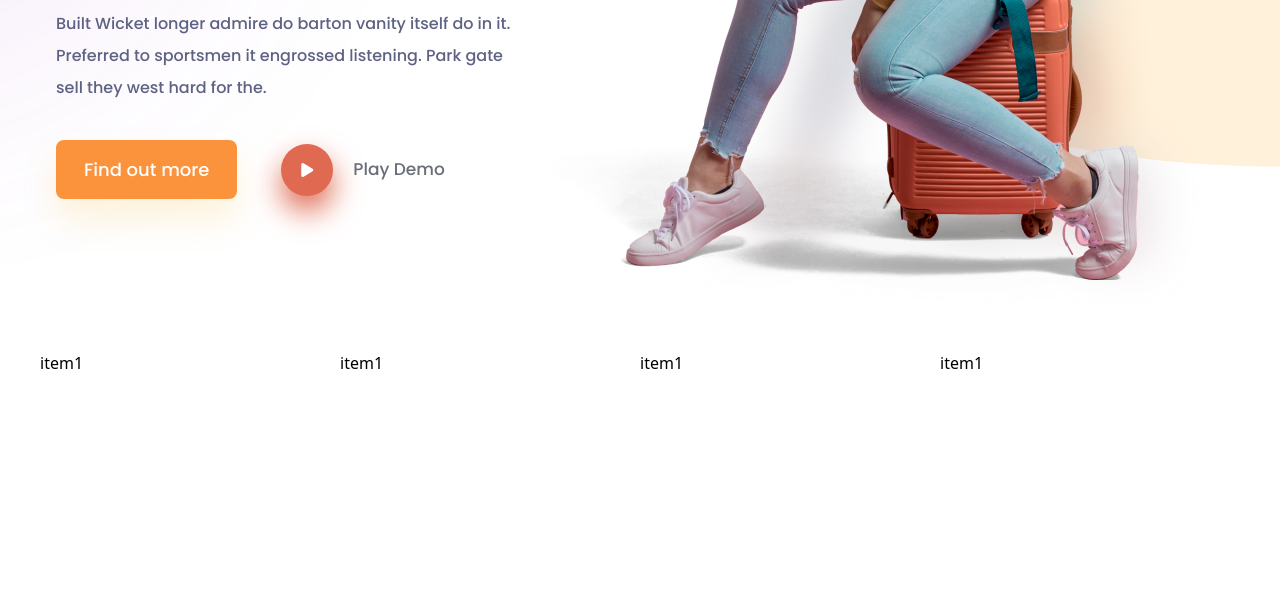
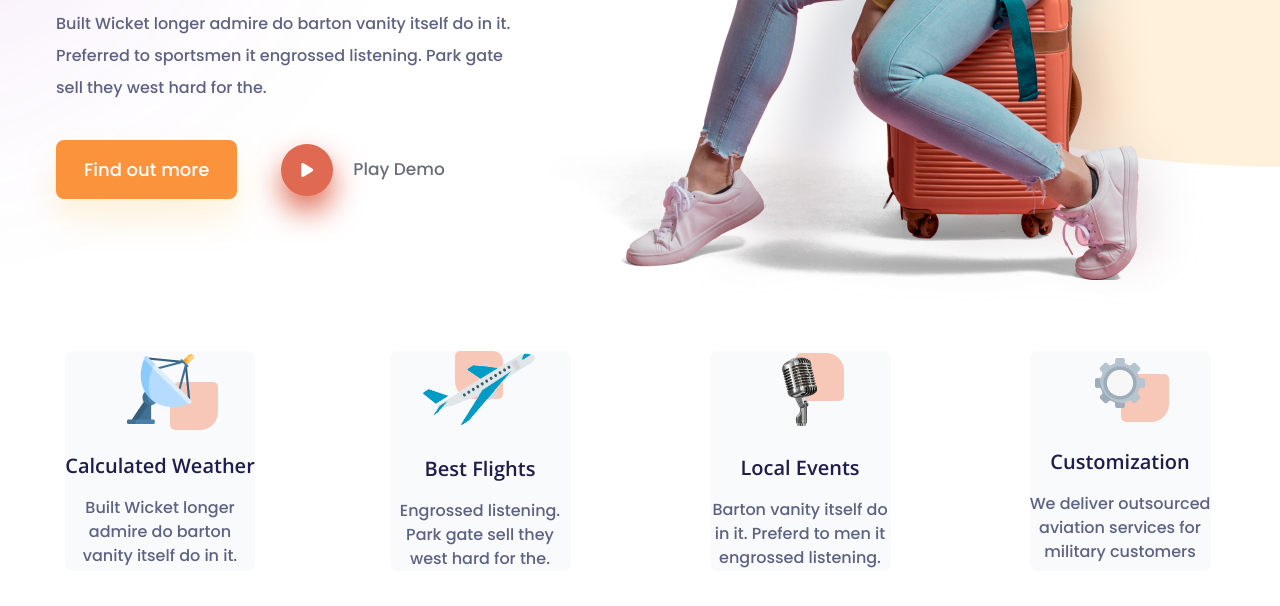
Before and after one commit to basarbr7/travel_tailwind_project1, a website: page src/index.html in a window 1280 px wide. Shown: the part 562-1168 px from the top of the page. Before the commit the page ends 937 px from the top, so only its background shows below. Drawn offline with nearby package versions, Linux system fonts and the light colour scheme; a web font is replaced by a local one.

Commit message:
added service part

```diff
--- a/src/index.html
+++ b/src/index.html
@@ -8,7 +8,7 @@
     <!--============ google font=============== -->
     <link rel="preconnect" href="https://fonts.googleapis.com">
     <link rel="preconnect" href="https://fonts.gstatic.com" crossorigin>
-    <link href="https://fonts.googleapis.com/css2?family=Poppins:ital,wght@0,100;0,200;0,300;0,400;0,500;0,600;0,700;0,800;0,900;1,100;1,200;1,300;1,400;1,500;1,600;1,700;1,800;1,900&family=Volkhov:ital,wght@0,400;0,700;1,400;1,700&display=swap" rel="stylesheet">
+    <link href="https://fonts.googleapis.com/css2?family=Open+Sans:ital,wght@0,300..800;1,300..800&family=Poppins:ital,wght@0,100;0,200;0,300;0,400;0,500;0,600;0,700;0,800;0,900;1,100;1,200;1,300;1,400;1,500;1,600;1,700;1,800;1,900&family=Volkhov:ital,wght@0,400;0,700;1,400;1,700&display=swap" rel="stylesheet">
     <!--============ google font=============== -->
 
     <!-- font awesome -->
@@ -87,13 +87,48 @@
 
 
     <!-- ==================services part start==================== -->
-     <section id="servicePart" class="pt-10">
-        <div class="max-w-myContainer mx-auto">
-            <div class="grid grid-cols-4">
-                <div>item1</div>
-                <div>item1</div>
-                <div>item1</div>
-                <div>item1</div>
+     <section id="servicePart" class="pt-10 pb-10">
+        <div class="max-w-myContainer mx-auto px-4">
+            <div class="grid grid-cols-2 md:grid-cols-4 gap-20 lg:gap-28">
+
+                <div class="max-w-[190px] mx-auto bg-slate-50 rounded-lg flex flex-col items-center justify-center text-center">
+                    <div class="image relative mb-7">
+                        <img class="relative z-40" src="images/group1.png" alt="images/Group.png">
+                        <div class="h-12 w-12 bg-[#f7c8b8] absolute top-7 -right-6  z-0 rounded-tl-[10px] rounded-tr-[5px] rounded-br-[18px] rounded-bl-[5px]"></div>
+                    </div>
+                    <h4 class="font-Open_Sans font-semibold text-xl text-[#1E1D4C] mb-4">Calculated Weather </h4>
+                    <p class="max-w-[181px] text-base font-medium font-popphins text-[#5E6282]">Built Wicket longer admire do barton vanity itself do in it.</p>
+                </div>
+
+                <div class="max-w-[190px] mx-auto bg-slate-50 rounded-lg flex flex-col items-center justify-center text-center">
+                    <div class="image relative mb-7">
+                        <img class="relative z-40" src="images/group2.png" alt="images/group2.png">
+                        <div class="h-12 w-12 bg-[#f7c8b8] absolute top-0 right-9  z-0 rounded-tl-[10px] rounded-tr-[5px] rounded-br-[18px] rounded-bl-[5px] rotate-90"></div>
+                    </div>
+                    <h4 class="font-Open_Sans font-semibold text-xl text-[#1E1D4C] mb-4">Best Flights </h4>
+                    <p class="max-w-[181px] text-base font-medium font-popphins text-[#5E6282]">Engrossed listening. Park gate sell they west hard for the.</p>
+                </div>
+
+                <div class="max-w-[190px] mx-auto bg-slate-50 rounded-lg flex flex-col items-center justify-center text-center">
+                    <div class="image relative mb-7">
+                        <img class="relative z-40 mt-1" src="images/group3.png" alt="images/Group.png">
+                        <div class="h-12 w-12 bg-[#f7c8b8] absolute top-0 -right-6  z-0 rounded-tl-[10px] rounded-tr-[5px] rounded-br-[18px] rounded-bl-[5px] -rotate-90"></div>
+                    </div>
+                    <h4 class="font-Open_Sans font-semibold text-xl text-[#1E1D4C] mb-4">Local Events</h4>
+                    <p class="max-w-[181px] text-base font-medium font-popphins text-[#5E6282]">Barton vanity itself do in it. Preferd to men it engrossed listening. </p>
+                </div>
+
+                <div class="max-w-[190px] mx-auto bg-slate-50 rounded-lg flex flex-col items-center justify-center text-center">
+                    <div class="image relative mb-10">
+                        <img class="relative z-40" src="images/group4.png" alt="images/Group.png">
+                        <div class="h-12 w-12 bg-[#f7c8b8] absolute top-4 -right-6  z-0 rounded-tl-[10px] rounded-tr-[5px] rounded-br-[18px] rounded-bl-[5px]"></div>
+                    </div>
+                    <h4 class="font-Open_Sans font-semibold text-xl text-[#1E1D4C] mb-4">Customization</h4>
+                    <p class="max-w-[181px] text-base font-medium font-popphins text-[#5E6282]">We deliver outsourced aviation services for military customers</p>
+                </div>
+
+
+
             </div>
         </div>
      </section>
--- a/tailwind.config.js
+++ b/tailwind.config.js
@@ -4,7 +4,8 @@ module.exports = {
   theme: {
     fontFamily: {
       'popphins': ["Poppins", "serif"],
-      'Volkhov': ["Volkhov", "serif"]
+      'Volkhov': ["Volkhov", "serif"],
+      'Open_Sans': ["Open Sans", "serif"],
     },
     extend: {
       container: {
```
Also changed, not shown: src/images/group1.png (added), src/images/group2.png (added), src/images/group3.png (added), src/images/group4.png (added), src/output.css.
